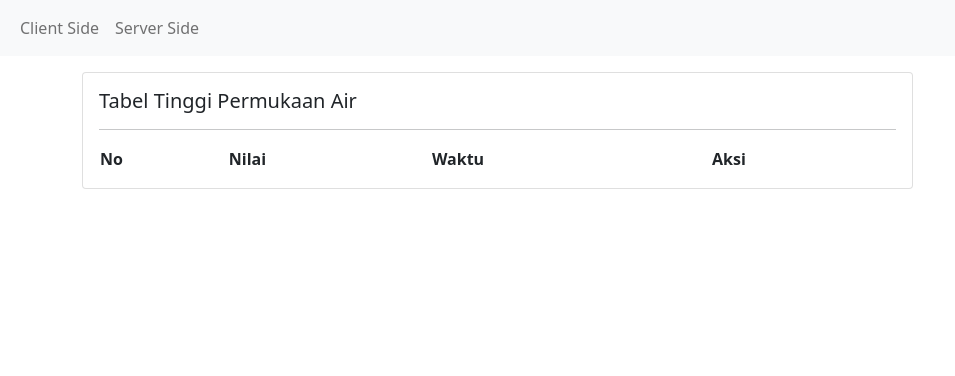
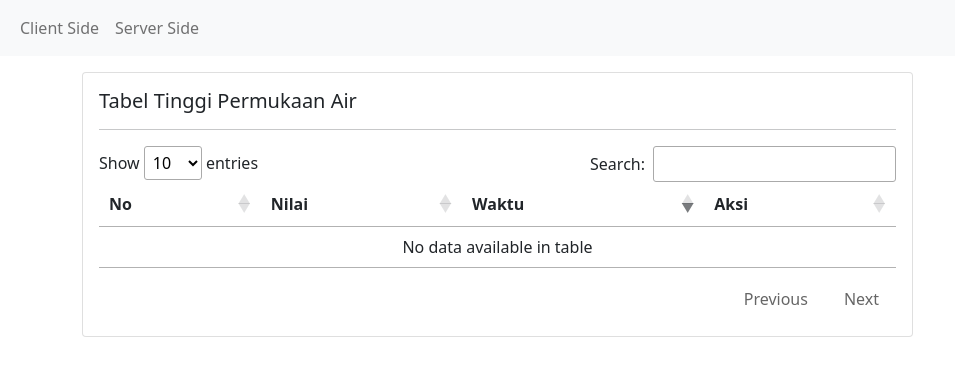
Before and after one commit to fatma-armi/Web-Programming-Exercises, a PHP site: page / in a window 1280 px wide. Shown: the top 376 px of the page, without its empty margins (0-955 px from the left). Run offline with PHP 8.4, Linux system fonts and the light colour scheme; data that the repository does not hold is empty; some libraries are stand-ins or nearby versions.

Commit message:
Add files via upload

```diff
--- a/Pertemuan13/index.php
+++ b/Pertemuan13/index.php
@@ -9,7 +9,10 @@
     <link href="https://cdn.jsdelivr.net/npm/bootstrap@5.0.1/dist/css/bootstrap.min.css" rel="stylesheet" integrity="sha384-+0n0xVW2eSR5OomGNYDnhzAbDsOXxcvSN1TPprVMTNDbiYZCxYbOOl7+AMvyTG2x" crossorigin="anonymous">
     <script src="https://cdn.jsdelivr.net/npm/bootstrap@5.0.1/dist/js/bootstrap.bundle.min.js" integrity="sha384-gtEjrD/SeCtmISkJkNUaaKMoLD0//ElJ19smozuHV6z3Iehds+3Ulb9Bn9Plx0x4" crossorigin="anonymous"></script>
 
-    <title>Hello, world!</title>
+    <link rel="stylesheet" type="text/css" href="https://cdn.datatables.net/1.10.25/css/dataTables.bootstrap5.min.css">
+    <link rel="stylesheet" type="text/css" href="https://cdn.datatables.net/1.10.25/css/jquery.dataTables.css">
+
+    <title>Pertemuan 13</title>
   </head>
   <body>
 
@@ -66,6 +69,25 @@
                       }
                       ?>
                     </tbody>
+                  </table>
+                </div>
+              </div>
+            </div>
+          </div>
+        </div>
+      </main>
+      <script type="text/javascript" charset="utf8" src="https://code.jquery.com/jquery-3.5.1.js"></script>
+      <script type="text/javascript" charset="utf8" src="https://cdn.datatables.net/1.10.25/js/jquery.dataTables.min.js"></script>
+      <script type="text/javascript" charset="utf8" src="https://cdn.datatables.net/1.10.25/js/dataTables.bootstrap5.min.js"></script>
+
+      <script type="text/javascript">
+        $(document).ready(function(){
+          $('#tabel-data').DataTable({
+            'info': false,
+            'order': [2,"desc"]
+          });
+        });
+      </script>
     </header>
     <link rel="stylesheet" type="text/css" href="https://cdn.datatables.net/1.10.24/css/jquery.datatables.min.css">
     <script type="text/javascript" src="https://code.jquery.com/jquery-3.5.1.js"></script>
```
Also changed, not shown: Pertemuan13/serverside.php (+16 -1 lines).
